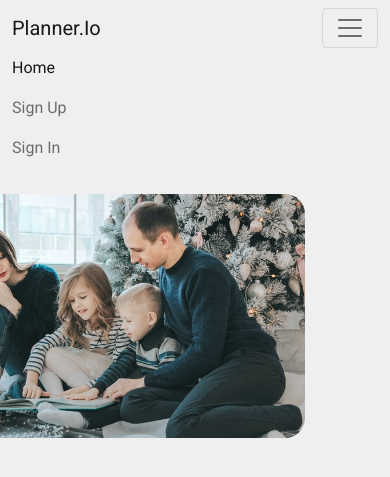
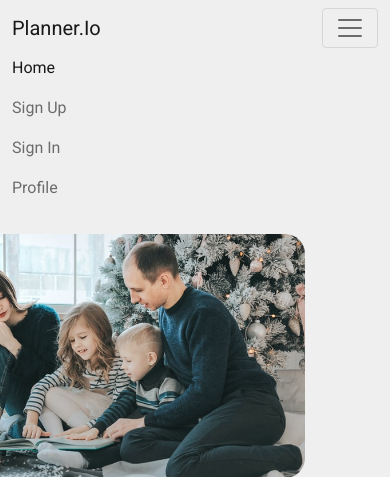
Before and after one commit to Code-Institute-Submissions/Tofthaslund-MS3, a Flask app: page / in a window 390 px wide, after a click that opens the changed part. Shown: the top 477 px of the page. Run offline with Flask 2, Linux system fonts and the light colour scheme; some libraries are stand-ins or nearby versions.

Commit message:
added profile.html when login in

```diff
--- a/app.py
+++ b/app.py
@@ -20,6 +20,7 @@ app.secret_key = os.environ.get("SECRET_KEY")
 mongo = PyMongo(app)
 
 @app.route("/")
+@app.route("/index")
 def index():
     return render_template("index.html")
 
@@ -74,6 +75,16 @@ def signin():
     return  render_template("signin.html")
 
 
+@app.route("/profile/<username>", methods=["GET", "POST"])
+def profile(username):
+    # grab the sessions user username from the DB
+    username = mongo.db.users.find_one(
+        {"username": session["user"]})["username"]
+
+    if session["user"]:
+        return render_template("profile.html", username=username)
+
+    return redirect(url_for("signin"))
 
 
 if __name__ == "__main__":
--- a/templates/base.html
+++ b/templates/base.html
@@ -28,6 +28,9 @@
               </li>
               <li class="nav-item">
                 <a class="nav-link" href="{{ url_for('signin') }}">Sign In</a>
+              </li>
+              <li class="nav-item">
+                <a class="nav-link" href="{{ url_for('profile', username=session['user']) }}">Profile</a>
               </li>
             </ul>
           </div>
```
Also changed, not shown: templates/profile.html (+16 -0 lines).
